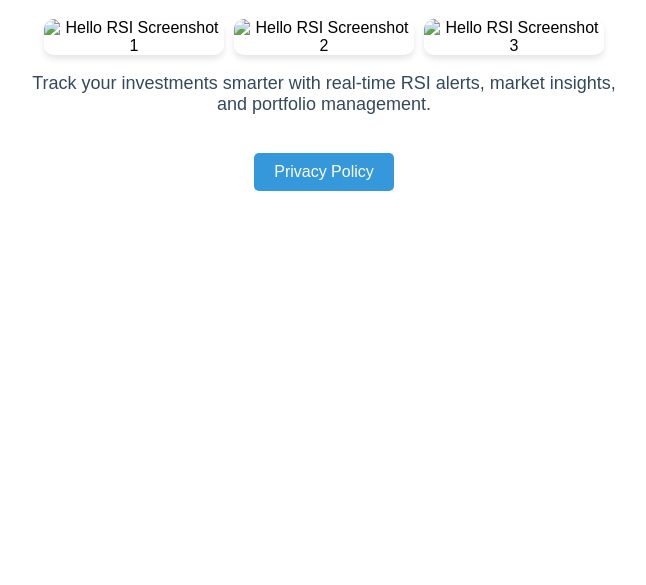
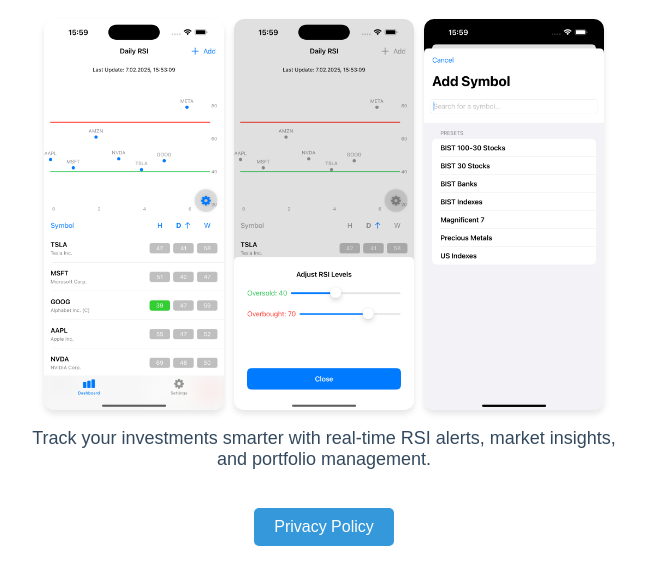
Before and after one commit to gbesen/gbesen.github.io, a plain HTML site: page index.html in a window 1280 px wide. Shown: the part 119-704 px from the top of the page, without its empty margins (316-962 px from the left). Drawn offline with Linux system fonts and the light colour scheme.

Commit message:
Update index.html

```diff
--- a/index.html
+++ b/index.html
@@ -19,9 +19,9 @@
         <h1>Welcome to Hello RSI</h1>
 
         <div class="screenshots">
-            <img src="screenshot1.png" alt="Hello RSI Screenshot 1">
-            <img src="screenshot2.png" alt="Hello RSI Screenshot 2">
-            <img src="screenshot3.png" alt="Hello RSI Screenshot 3">
+            <img src="1.png" alt="Hello RSI Screenshot 1">
+            <img src="2.png" alt="Hello RSI Screenshot 2">
+            <img src="3.png" alt="Hello RSI Screenshot 3">
         </div>
 
         <p>Track your investments smarter with real-time RSI alerts, market insights, and portfolio management.</p>
```
